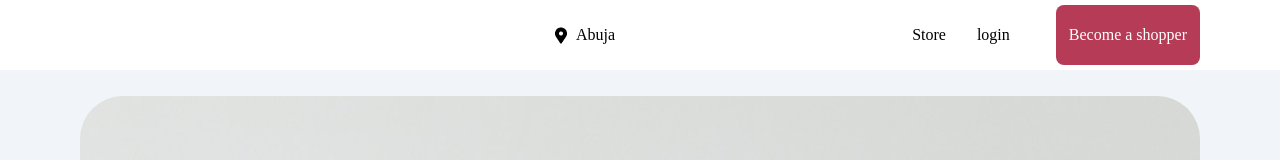
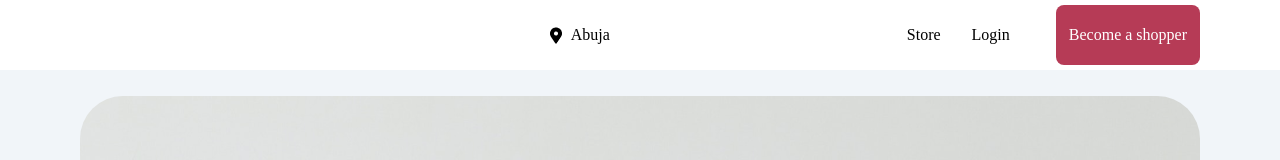
Before and after one commit to ChimarokeAmadi/shoppergetit, a Next.js app: page / in a window 1280 px wide. Shown: the top 160 px of the page. Built offline with nearby package versions, Linux system fonts and the light colour scheme.

Commit message:
fixed nav link

```diff
--- a/src/components/Navbar/Navbar.tsx
+++ b/src/components/Navbar/Navbar.tsx
@@ -1,25 +1,62 @@
+"use client";
 import Image from "next/image";
+import Link from "next/link";
+import { useState } from "react";
+
 export default function Navbar() {
+	const [activeLink, setActiveLink] = useState<string | null>(null);
+
+	const handleActive = (link: string) => {
+		setActiveLink(link);
+	};
+
 	return (
-		<nav className='container bg-white  py-3 lg:py-[5px] font-[comfortaa]'>
-			<div className=' lg:flex justify-end w-full hidden'>
+		<nav className='container bg-white py-3 lg:py-[5px] font-[comfortaa]'>
+			{/* Desktop Navigation */}
+			<div className='lg:flex justify-end w-full hidden'>
 				<div className='flex items-center mr-[297px]'>
-					<div className=' mr-[9px]'>
+					<div className='mr-[9px]'>
 						<Image height={16} width={12} src='/Vector.png' alt='' />
 					</div>
 					<p className=''>Abuja</p>
 				</div>
 
 				<div className='flex items-center'>
-					<p className='mr-[31px]'>Store</p>
-					<p className='mr-[46px]'>login</p>
+					<Link
+						href={"#"}
+						onClick={() => handleActive("store")}
+						className={`mr-[31px] ${
+							activeLink === "store"
+								? "bg-gradient-to-br from-[#C67250] to-[#9B5B9A] bg-clip-text text-transparent relative after:content-[''] after:absolute after:left-0 after:bottom-[-24px] after:w-full after:h-[1px] after:bg-gradient-to-br after:from-[#C67250] after:to-[#9B5B9A]"
+								: "text-black"
+						}`}>
+						Store
+					</Link>
+					<Link
+						href={"#"}
+						onClick={() => handleActive("login")}
+						className={`mr-[46px] ${
+							activeLink === "login"
+								? "bg-gradient-to-br from-[#C67250] to-[#9B5B9A] bg-clip-text text-transparent border-b relative after:content-[''] after:absolute after:left-0 after:bottom-[-24px] after:w-full after:h-[1px] after:bg-gradient-to-br after:from-[#C67250] after:to-[#9B5B9A]"
+								: "text-black"
+						}`}>
+						Login
+					</Link>
 					<button className='bg-[#B63B56] px-[13px] py-[18px] text-white rounded-[8px]'>
 						Become a shopper
 					</button>
 				</div>
 			</div>
-			<div className='flex items-center gap-[14px] justify-end  lg:hidden'>
-				<div className=''>
+
+			{/* Mobile Navigation */}
+			<div className='flex items-center gap-[14px] justify-end lg:hidden'>
+				<a
+					href='#'
+					className="relative text-black font-bold text-lg pb-2
+                 after:content-[''] after:absolute after:left-0 after:bottom-0 after:w-full after:h-[3px]
+                 after:bg-gradient-to-br after:from-[#C67250] after:to-[#9B5B9A]">
+					Gradient Border Link
+				</a>
 				<Image
 					width={34.17}
 					height={34.17}
@@ -27,10 +64,7 @@
 					alt=''
 					className='size-[41px]'
 				/>
-				</div>
-				<div className=''>
 				<Image width={21.33} height={16} src={"/menu.png"} alt='' />
-				</div>
 			</div>
 		</nav>
 	);
```
Lines whose indentation alone changed are shown as unchanged.
